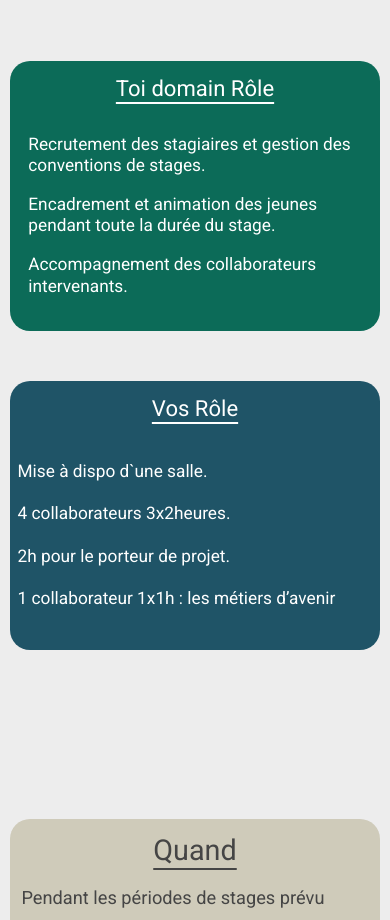
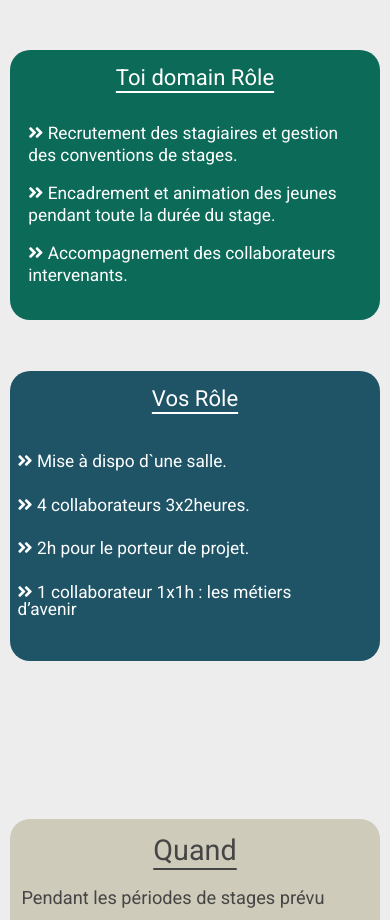
Before and after one commit to WildCodeSchool/lille-0920-js-p3-toidemain, a React (Create React App) app: page /stageup in a window 390 px wide. Shown: the part 2088-3008 px from the top of the page. Built offline with nearby package versions, Linux system fonts and the light colour scheme.

Commit message:
tablet version

```diff
--- a/src/pages/stageUp/index.jsx
+++ b/src/pages/stageUp/index.jsx
@@ -53,19 +53,33 @@ const StageUp = () => {
           <ListR>
             <h3>Vos Rôle</h3>
             <ul>
-              <li>Mise à dispo d`une salle.</li>
-              <li>4 collaborateurs 3x2heures.</li>
-              <li>2h pour le porteur de projet.</li>
-              <li>1 collaborateur 1x1h : les métiers d’avenir</li>
+              <li>
+                <i class="fas fa-angle-double-right"></i> Mise à dispo d`une salle.
+              </li>
+              <li>
+                <i class="fas fa-angle-double-right"></i> 4 collaborateurs 3x2heures.
+              </li>
+              <li>
+                <i class="fas fa-angle-double-right"></i> 2h pour le porteur de projet.
+              </li>
+              <li>
+                <i class="fas fa-angle-double-right"></i> 1 collaborateur 1x1h : les métiers d’avenir
+              </li>
             </ul>
           </ListR>
           <img src="/images/vous.png" alt="toi domain et vous" />
           <ListL>
             <h3>Toi domain Rôle</h3>
             <ul>
-              <li>Recrutement des stagiaires et gestion des conventions de stages.</li>
-              <li>Encadrement et animation des jeunes pendant toute la durée du stage.</li>
-              <li> Accompagnement des collaborateurs intervenants.</li>
+              <li>
+                <i class="fas fa-angle-double-right"></i> Recrutement des stagiaires et gestion des conventions de stages.
+              </li>
+              <li>
+                <i class="fas fa-angle-double-right"></i> Encadrement et animation des jeunes pendant toute la durée du stage.
+              </li>
+              <li>
+                <i class="fas fa-angle-double-right"></i> Accompagnement des collaborateurs intervenants.
+              </li>
             </ul>
           </ListL>
         </ThirdContainer>
--- a/src/pages/stageUp/style.js
+++ b/src/pages/stageUp/style.js
@@ -15,8 +15,10 @@ export const Main = styled.div`
   }
   @media ${device.tablet} {
     min-height: 320vh;
-    max-height: 550vh;
-    display: block;
+    max-height: 900vh;
+    display: flex;
+    flex-direction: column;
+    justify-content: space-between;
   }
 `;
 
@@ -26,7 +28,6 @@ export const First = styled.section`
   flex-direction: row;
   justify-content: space-around;
   @media ${device.mobile} {
-    scroll-snap-align: none;
     min-height: 120vh;
     max-height: 150vh;
     flex-direction: column;
@@ -34,12 +35,12 @@ export const First = styled.section`
     align-items: center;
   }
   @media ${device.tablet} {
-    scroll-snap-align: none;
-    min-height: 100vh;
-    max-height: 130vh;
+    min-height: 120vh;
+    max-height: 150vh;
     flex-direction: column;
     justify-content: center;
     align-items: center;
+    padding-top: 10vh;
   }
 `;
 export const FirstTextContainer = styled.div`
@@ -66,7 +67,7 @@ export const FirstTextContainer = styled.div`
     margin-bottom: 2vh;
     img {
       width: 45vw;
-      height: 30vh;
+      height: 32vh;
     }
   }
 `;
@@ -95,11 +96,11 @@ export const FirstUp = styled.div`
   }
   @media ${device.tablet} {
     h3 {
-      font-size: 1.7em;
+      font-size: 1.5em;
       line-height: 1.2em;
     }
     span {
-      font-size: 1.1em;
+      font-size: 1em;
     }
   }
 `;
@@ -144,13 +145,13 @@ export const Firstdown = styled.div`
     margin-top: 2vh;
     height: 50%;
     h3 {
-      font-size: 1.3em;
+      font-size: 1.2em;
       line-height: 1.2em;
       text-align: center;
       width: 80%;
     }
     span {
-      font-size: 1.2em;
+      font-size: 1.1em;
     }
   }
 `;
@@ -179,12 +180,11 @@ export const Second = styled.section`
   @media ${device.tablet} {
     scroll-snap-align: none;
     min-height: 35vh;
-    max-height: 40vh;
+    max-height: 55vh;
     display: block;
     border-top: dotted #d6a002 20px;
     border-bottom: dotted #d6a002 20px;
-    margin-top: 10vh;
-    margin-bottom: 5vh;
+    margin: auto;
     img {
       display: none;
     }
@@ -254,8 +254,8 @@ export const Third = styled.section`
   }
   @media ${device.tablet} {
     scroll-snap-align: none;
-    min-height: 60vh;
-    max-height: 90vh;
+    min-height: 80vh;
+    max-height: 95vh;
     justify-content: center;
     margin-top: 15vh;
   }
@@ -276,10 +276,11 @@ export const Title = styled.div`
     }
   }
   @media ${device.tablet} {
-    margin: 2vh auto;
+    margin: 4vh auto;
     h1 {
-      font-size: 3em;
-      text-decoration: none;
+      font-size: 2em;
+      text-decoration: underline;
+      text-underline-position: under;
     }
   }
 `;
@@ -348,7 +349,7 @@ export const ListR = styled.div`
   @media ${device.tablet} {
     margin: 3vh auto;
     width: 95%;
-    font-size: 0.8em;
+    font-size: 0.6em;
     height: 50%;
     h3 {
       display: block;
@@ -397,13 +398,13 @@ export const ListL = styled.div`
   @media ${device.tablet} {
     margin: 3vh auto;
     width: 95%;
-    font-size: 0.8em;
+    font-size: 0.6em;
     height: 50%;
     h3 {
       display: block;
       text-align: center;
       color: white;
-      font-size: 2.8em;
+      font-size: 2.7em;
       margin: 2vh auto;
       text-decoration: underline;
       text-underline-position: under;
@@ -435,12 +436,12 @@ export const Forth = styled.section`
   }
   @media ${device.tablet} {
     scroll-snap-align: none;
-    min-height: 50vh;
-    max-height: 70vh;
+    min-height: 75vh;
+    max-height: 90vh;
     flex-direction: column-reverse;
     justify-content: center;
     margin-bottom: 0;
-    margin-top: -18vh;
+    margin-top: -20vh;
     img {
       display: none;
     }
@@ -482,7 +483,7 @@ export const TextR = styled.div`
   @media ${device.tablet} {
     margin: 3vh auto;
     width: 95%;
-    font-size: 0.7em;
+    font-size: 0.6em;
     height: 30%;
     p {
       margin: 2vh 3vw;
@@ -491,7 +492,7 @@ export const TextR = styled.div`
       display: block;
       text-align: center;
       color: white;
-      font-size: 3.5em;
+      font-size: 3em;
       margin: 2vh auto;
       text-decoration: underline;
       text-underline-position: under;
@@ -534,7 +535,7 @@ export const TextL = styled.div`
   @media ${device.tablet} {
     margin: 3vh auto;
     width: 95%;
-    font-size: 0.7em;
+    font-size: 0.6em;
     height: 30%;
     p {
       margin: 2vh 3vw;
@@ -543,7 +544,7 @@ export const TextL = styled.div`
       display: block;
       text-align: center;
       color: #454545;
-      font-size: 3.5em;
+      font-size: 3em;
       margin: 2vh auto;
       text-decoration: underline;
       text-underline-position: under;
```
